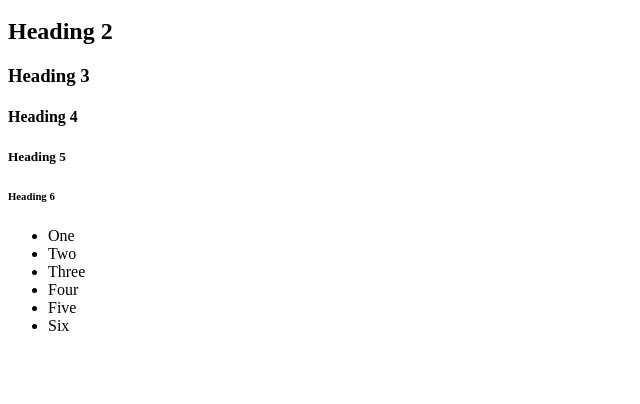
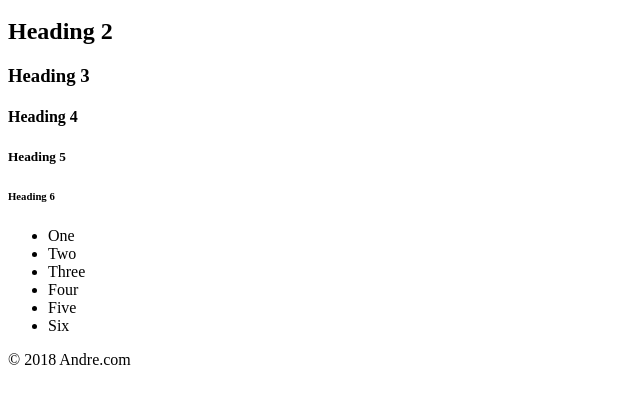
Before and after one commit to ac639/website3003, a plain HTML site: page docs/index.html in a window 1280 px wide. Shown: the part 226-630 px from the top of the page, without its empty margins (0-640 px from the left). Drawn offline with Linux system fonts and the light colour scheme.

Commit message:
Feature: Added copyright

```diff
--- a/docs/index.html
+++ b/docs/index.html
@@ -42,7 +42,7 @@
         </div>
 
         <div id="footer">
-
+            <p>&copy; 2018 Andre.com<p>
 
         </div>
 
```
